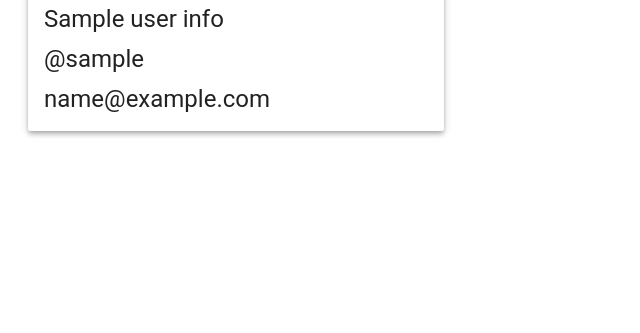
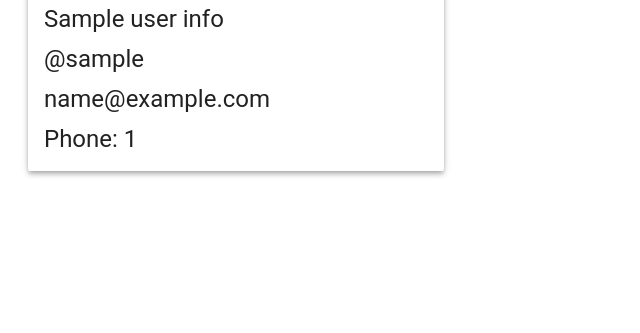
Before and after one commit to liuh3/Rose-Hulman-Flea-Market, a Python web app: template templates/profile_page.html in a window 1280 px wide. Shown: the part 467-800 px from the top of the page, without its empty margins (0-640 px from the left). Run offline with Jinja, Linux system fonts and the light colour scheme; the template is opened without the code that fills it: most values are stand-ins (such as "Sample title", 1, 10 or a date in 2020); some libraries are stand-ins or nearby versions.

Commit message:
able to add phone number

```diff
--- a/handlers/profile_handlers.py
+++ b/handlers/profile_handlers.py
@@ -2,6 +2,7 @@ import json
 
 from handlers import base_handlers
 import main
+import utils
 
 
 class ProfileHandler(base_handlers.BaseHandler):
@@ -9,6 +10,7 @@ class ProfileHandler(base_handlers.BaseHandler):
         template = main.jinja_env.get_template("templates/profile_page.html")
         if "user_info" in self.session:
           user_info = json.loads(self.session["user_info"])
-          self.response.out.write(template.render({"user_info": user_info}))
+          user_model = utils.get_user_with_username(user_info['username'])
+          self.response.out.write(template.render({"user_info": user_info, "user_model": user_model}))
         else:
           self.response.out.write(template.render())
--- a/main.py
+++ b/main.py
@@ -32,7 +32,7 @@ app = webapp2.WSGIApplication([
     ('/login', main_page_handlers.LoginHandler),
     ('/logout', main_page_handlers.LogoutHandler),
     ('/view-item', item_handlers.DetailItemHandler),
-#     ('/listing', main_page_handlers.MainHandler),
+    ('/insert-user', insert_handlers.InsertUserHandler),
     ('/insert-item', insert_handlers.InsertItemHandler),
     ('/delete-item', insert_handlers.DeleteItemHandler),
     ('/posted-items', listing_handlers.PostedHandler),
--- a/static/js/main.js
+++ b/static/js/main.js
@@ -19,10 +19,14 @@ rh.fm.loginRose = function() {
 
 rh.fm.enableButtons = function() {
 	var dialog = document.querySelector('dialog');
+	$(".add-phone-number").click(function() {
+		dialog.showModal();
+		entityKey = $(this).find(".entity-key").html();
+		$("#add-phone-number-modal input[name=user-entity-key]").val(entityKey);
+	});
 	$(".delete-item").click(function() {
 		dialog.showModal();
 		entityKey= $(this).find(".entity-key").html();
-		console.log(entityKey);
 		$("#delete-item-modal input[name=item-entity-key]").val(entityKey);
 	});
 	$(".close-dialog").click(function(){
--- a/templates/base_page.html
+++ b/templates/base_page.html
@@ -37,6 +37,10 @@
 				<nav class="mdl-navigation">
 					<a class="mdl-navigation__link not-active" href='/posted-items'> Selling </a>
 				</nav>
+				<nav class="mdl-navigation">
+					<a class="mdl-navigation__link not-active" href='/insert-item'> Create New Item </a>
+				</nav>
+
 				{% endif %}
 
 				<!-- Add spacer, to align navigation to the right -->
--- a/templates/profile_page.html
+++ b/templates/profile_page.html
@@ -16,6 +16,32 @@
 				user_info.username }}</div>
 			<div class="mdl-cell mdl-cell--12-col mdl-typography--headline">
 				{{ user_info.email }}</div>
+			{% if user_model.phone_number %}
+				<div class="mdl-cell mdl-cell--12-col mdl-typography--headline">Phone:
+				{{ user_model.phone_number }}</div>
+			{% else %}
+				<button class="add-phone-number mdl-button mdl-js-button mdl-button--raised mdl-button--accent">
+				<div class="hidden entity-key">{{ user_model.key.urlsafe() }}</div>
+				Add Phone Number</button>
+			{% endif %}
+
+
+			<dialog class="mdl-dialog" id="add-phone-number-modal">
+			<form action="/insert-user" method="POST" role="form">
+			<h4 class="mdl-dialog__title">Add Phone Number</h4>
+			<div class="mdl-dialog__content">
+				<p>Please add you phone number</p>
+				<input class="mdl-textfield__input" type="text" name="phone-number"
+					id="phone-number">
+			</div>
+				<input name="user-entity-key" class="hidden">
+				<div class="mdl-dialog__actions">
+					<button type="submit" class="mdl-button">Yes</button>
+					<button type="button" class="mdl-button close-dialog">No</button>
+				</div>
+			</form>
+			</dialog>
+
 		</div>
 
 		{% endif %}
```
Also changed, not shown: handlers/insert_handlers.py (+10 -0 lines), handlers/main_page_handlers.py (+9 -2 lines), models.py (+17 -10 lines), utils.py (+10 -1 lines).
